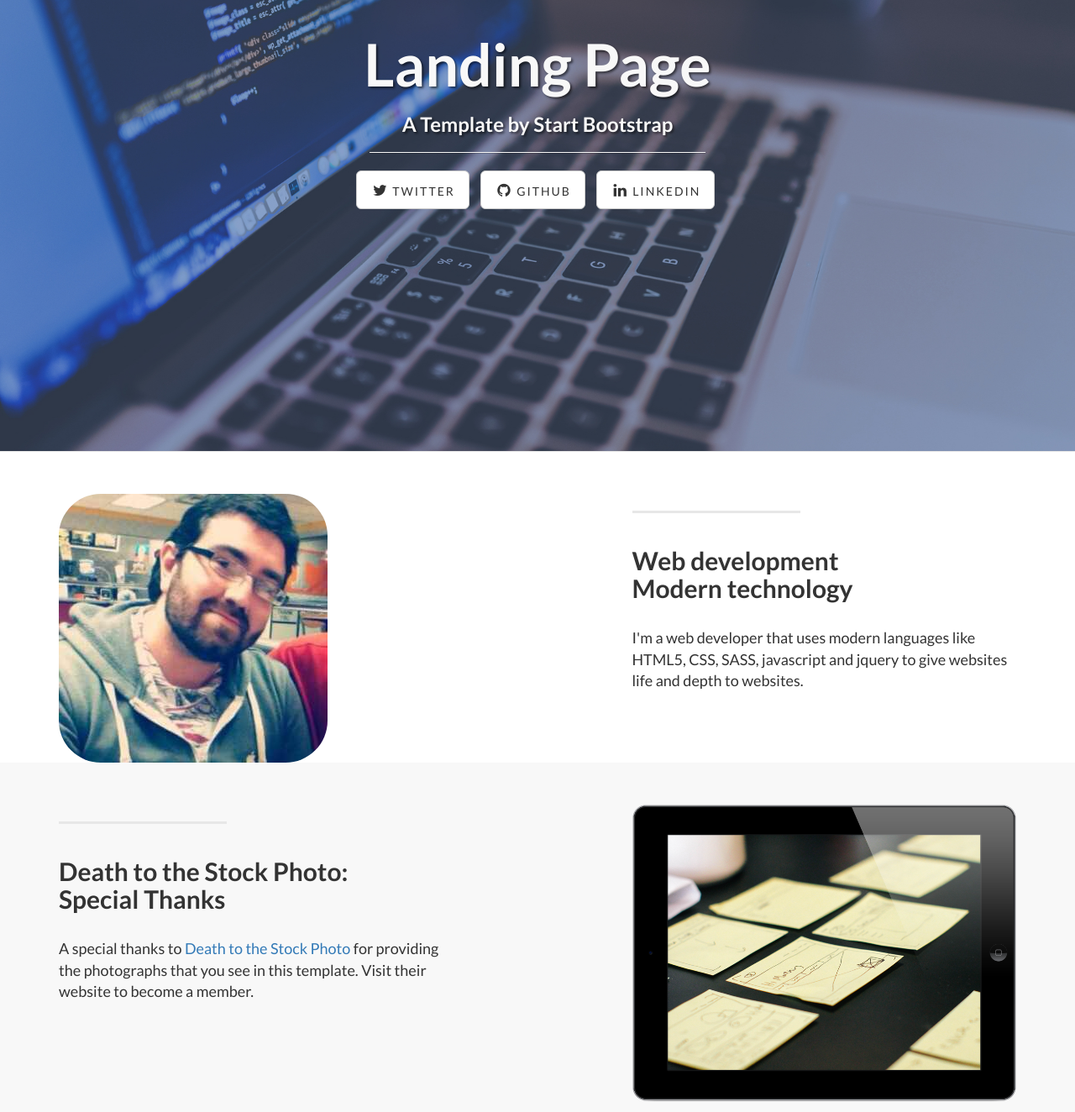
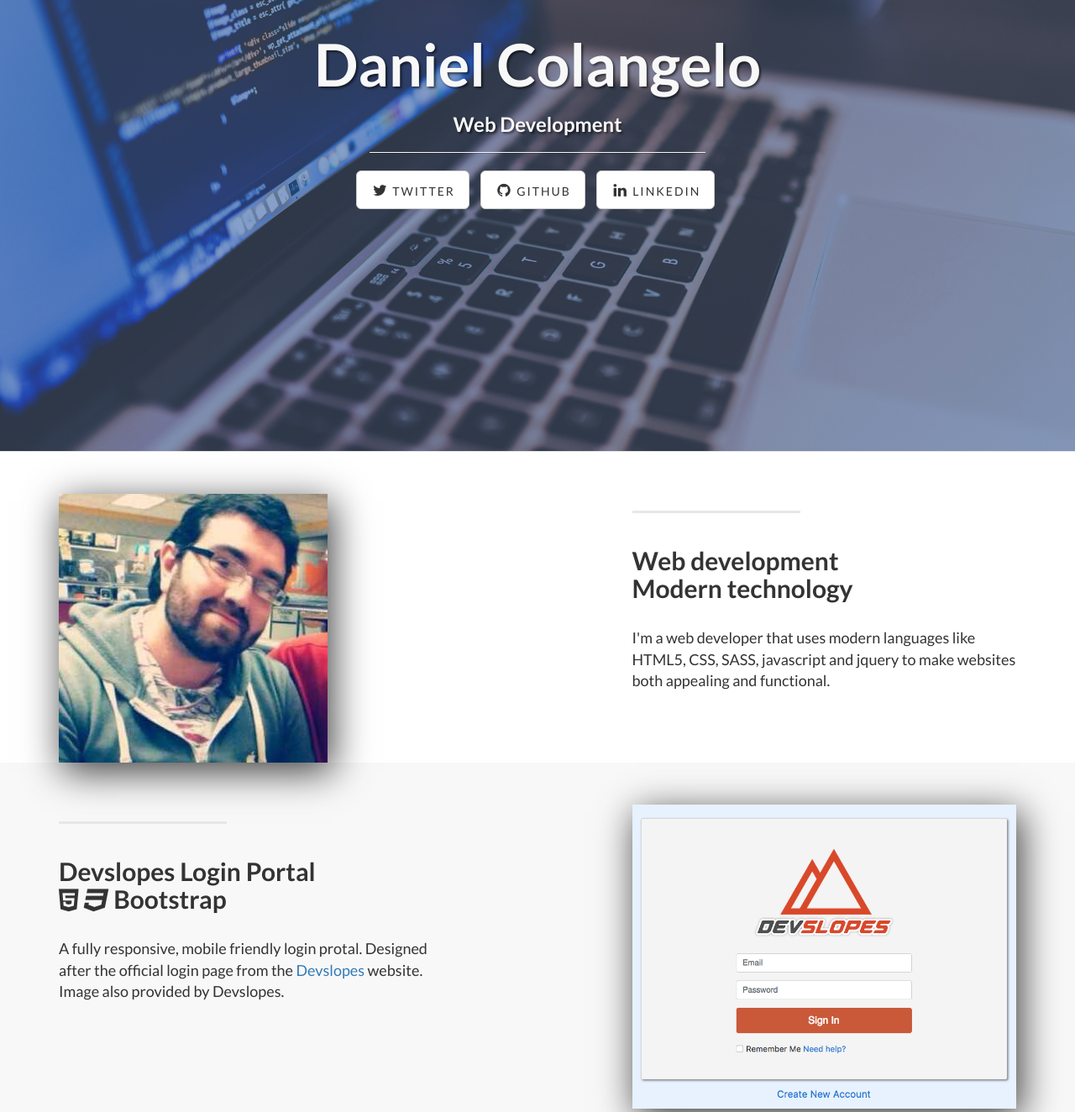
Before and after one commit to danielcolangelo/danielcolangelo, a plain HTML site: page index.html in a window 1280 px wide. Shown: the part 240-1564 px from the top of the page at 84% size. Drawn offline with Linux system fonts and the light colour scheme.

Commit message:
fixes
fixed profile image and adding the first section of projects.

```diff
--- a/css/landing-page.css
+++ b/css/landing-page.css
@@ -60,6 +60,21 @@ h6 {
 .intro-message > h3 {
     text-shadow: 2px 2px 3px rgba(0,0,0,0.6);
 }
+
+.img-shadows{
+  -webkit-box-shadow: 5px 10px 42px 1px rgba(0,0,0,0.75);
+  -moz-box-shadow: 5px 10px 42px 1px rgba(0,0,0,0.75);
+  box-shadow: 5px 10px 42px 1px rgba(0,0,0,0.75);
+}
+
+.rounded-img {
+  border-radius: 100%;
+  width: 60%;
+  height: 60%;
+  margin-bottom: 15px;
+  text-shadow: center;
+}
+
 
 @media(max-width:767px) {
     .intro-message {
@@ -168,7 +183,3 @@ footer {
 p.copyright {
     margin: 15px 0 0;
 }
-
-.rounded-img {
-  border-radius: 50px;
-}
--- a/index.html
+++ b/index.html
@@ -73,8 +73,8 @@
             <div class="row">
                 <div class="col-lg-12">
                     <div class="intro-message">
-                        <h1>Landing Page</h1>
-                        <h3>A Template by Start Bootstrap</h3>
+                        <h1>Daniel Colangelo</h1>
+                        <h3>Web Development</h3>
                         <hr class="intro-divider">
                         <ul class="list-inline intro-social-buttons">
                             <li>
@@ -108,10 +108,10 @@
                     <hr class="section-heading-spacer">
                     <div class="clearfix"></div>
                     <h2 class="section-heading">Web development<br>Modern technology</h2>
-                    <p class="lead">I'm a web developer that uses modern languages like HTML5, CSS, SASS, javascript and jquery to give websites life and depth to websites.</p>
+                    <p class="lead">I'm a web developer that uses modern languages like HTML5, CSS, SASS, javascript and jquery to make websites both appealing and functional.</p>
                 </div>
                 <div class="col-lg-5 col-sm-pull-6  col-sm-6">
-                    <img class="img-responsive rounded-img" src="img/profile-img.jpg" alt="">
+                    <img class="img-responsive img-shadows" src="img/profile-img.jpg" alt="Photo of Daniel Colangelo">
                 </div>
             </div>
 
@@ -126,11 +126,11 @@
                 <div class="col-lg-5 col-sm-6">
                     <hr class="section-heading-spacer">
                     <div class="clearfix"></div>
-                    <h2 class="section-heading">Death to the Stock Photo:<br>Special Thanks</h2>
-                    <p class="lead">A special thanks to <a target="_blank" href="http://join.deathtothestockphoto.com/">Death to the Stock Photo</a> for providing the photographs that you see in this template. Visit their website to become a member.</p>
+                    <h2 class="section-heading">Devslopes Login Portal<br><i class="fa fa-html5" aria-hidden="true"></i> <i class="fa fa-css3" aria-hidden="true"></i> Bootstrap</h2>
+                    <p class="lead">A fully responsive, mobile friendly login protal. Designed after the official login page from the <a href="http://devslopes.com">Devslopes</a> website. Image also provided by Devslopes.</p>
                 </div>
                 <div class="col-lg-5 col-lg-offset-2 col-sm-6">
-                    <img class="img-responsive" src="img/ipad.png" alt="">
+                    <img class="img-responsive img-shadows" src="img/login-portal-img.png" alt="Photo of a login portal">
                 </div>
             </div>
 
```
Also changed, not shown: img/login-portal-img.png (added).
